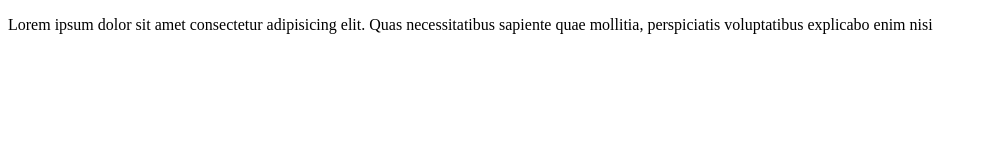
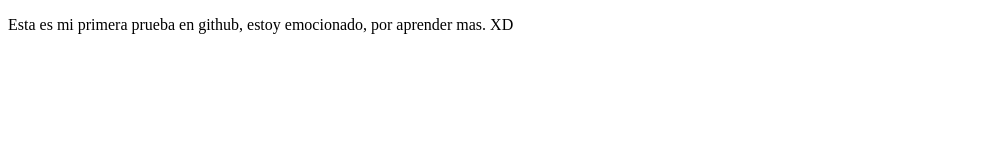
Before and after one commit to franciscoww/demoCurso, a plain HTML site: page index.html in a window 1280 px wide. Shown: the whole page, without its empty margins (0-986 px from the left). Drawn offline with Linux system fonts and the light colour scheme.

Commit message:
Cambios en el texto

```diff
--- a/index.html
+++ b/index.html
@@ -7,8 +7,8 @@
     <title>Hola mundo</title>
 </head>
 <body>
-    <p>Lorem ipsum dolor sit amet consectetur adipisicing elit.
-        Quas necessitatibus sapiente quae mollitia, perspiciatis
-        voluptatibus explicabo enim nisi</p>
+    <p>Esta es mi primera prueba en github, estoy emocionado,
+        por aprender mas. XD
+    </p>
 </body>
 </html>
```
